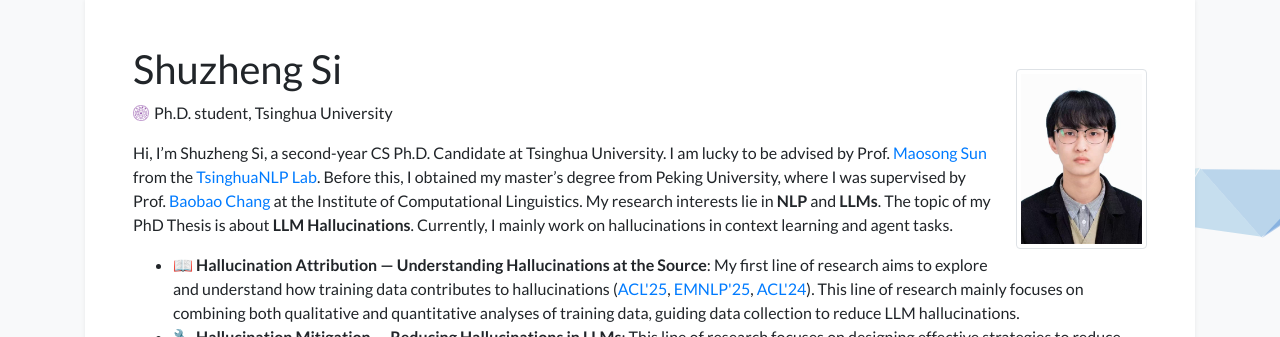
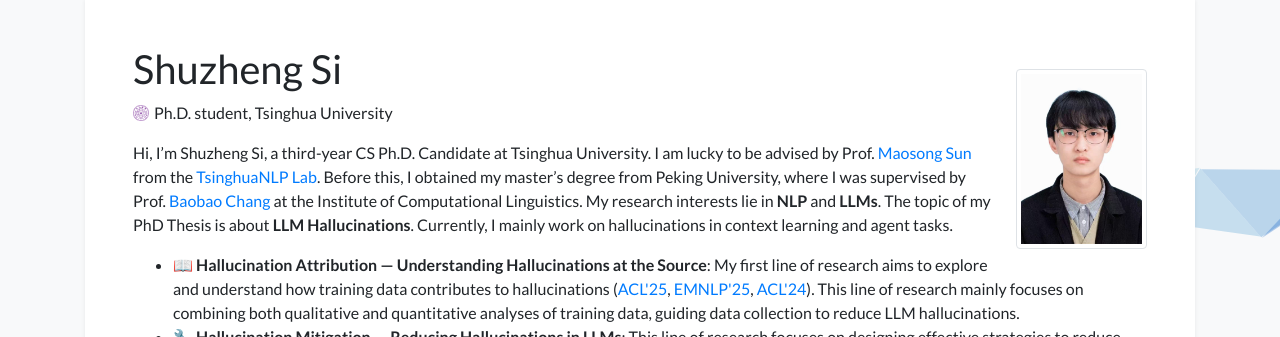
Before and after one commit to S1s-Z/s1s-z.github.io, a Jekyll site: the page built from index.html, in a window 1280 px wide. Shown: the part 83-420 px from the top of the page. Built offline with Jekyll 4.4.1, drawn with Linux system fonts in a browser that asks for light colours; a style sheet for code colours, icons or effects is not loaded.

Commit message:
Update profile.yml

```diff
--- a/_data/profile.yml
+++ b/_data/profile.yml
@@ -19,7 +19,7 @@
 # xiaohongshu: 5fa2663000000000010068e2
 
 short_bio: >-
-  Hi, I’m Shuzheng Si, a second-year CS Ph.D. Candidate at Tsinghua University. I am lucky to be advised by Prof. <a href="https://scholar.google.com/citations?hl=en&user=zIgT0HMAAAAJ">Maosong Sun</a> from the <a href="https://nlp.csai.tsinghua.edu.cn">TsinghuaNLP Lab</a>. Before this, I obtained my master’s degree from Peking University, where I was supervised by Prof. <a href="https://scholar.google.com.au/citations?user=LaKNyhQAAAAJ">Baobao Chang</a> at the Institute of Computational Linguistics. My research interests lie in <b>NLP</b> and <b>LLMs</b>. The topic of my PhD Thesis is about <b>LLM Hallucinations</b>. Currently, I mainly work on hallucinations in context learning and agent tasks.
+  Hi, I’m Shuzheng Si, a third-year CS Ph.D. Candidate at Tsinghua University. I am lucky to be advised by Prof. <a href="https://scholar.google.com/citations?hl=en&user=zIgT0HMAAAAJ">Maosong Sun</a> from the <a href="https://nlp.csai.tsinghua.edu.cn">TsinghuaNLP Lab</a>. Before this, I obtained my master’s degree from Peking University, where I was supervised by Prof. <a href="https://scholar.google.com.au/citations?user=LaKNyhQAAAAJ">Baobao Chang</a> at the Institute of Computational Linguistics. My research interests lie in <b>NLP</b> and <b>LLMs</b>. The topic of my PhD Thesis is about <b>LLM Hallucinations</b>. Currently, I mainly work on hallucinations in context learning and agent tasks.
   <br>
   <ul class="pub">
       <li>
```
